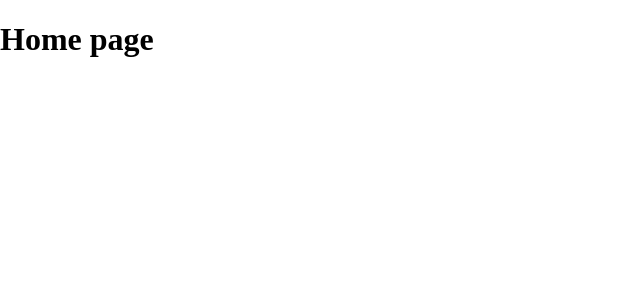
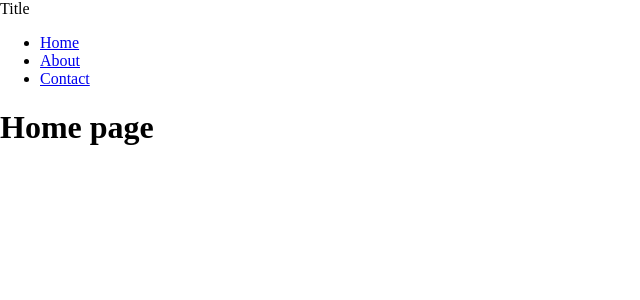
Before and after one commit to Uthaeus/vid-portfolio2, a React (Create React App) app: page / in a window 1280 px wide. Shown: the top 300 px of the page, without its empty margins (0-640 px from the left). Built offline with nearby package versions, Linux system fonts and the light colour scheme.

Commit message:
created about and contact pages, created main navigation component and imported to root layout

```diff
--- /dev/null
+++ b/src/components/MainNavigation.js
@@ -0,0 +1,24 @@
+import { NavLink } from "react-router-dom";
+
+function MainNavigation() {
+    return (
+        <div>
+            <div>Title</div>
+            <div>
+                <ul>
+                    <li>
+                        <NavLink to='/' end>Home</NavLink>
+                    </li>
+                    <li>
+                        <NavLink to='/about' end>About</NavLink>
+                    </li>
+                    <li>
+                        <NavLink to='/contact' end>Contact</NavLink>
+                    </li>
+                </ul>
+            </div>
+        </div>
+    );
+}
+
+export default MainNavigation;
--- /dev/null
+++ b/src/pages/About.js
@@ -0,0 +1,9 @@
+
+
+function AboutPage() {
+    return (
+        <h1>About Page</h1>
+    );
+}
+
+export default AboutPage;
--- /dev/null
+++ b/src/pages/Contact.js
@@ -0,0 +1,9 @@
+
+
+function ContactPage() {
+    return (
+        <h1>Contact Page</h1>
+    );
+}
+
+export default ContactPage;
--- a/src/pages/Root.js
+++ b/src/pages/Root.js
@@ -1,9 +1,17 @@
 import { Outlet } from "react-router-dom";
+
+import MainNavigation from "../components/MainNavigation";
 
 function RootLayout() {
     return (
-        <div className="container">
-            <Outlet />
+        <div className="root-container">
+            <div className="root-column-one">
+                <MainNavigation />
+            </div>
+            <div className="root-column-two">
+                <Outlet />
+            </div>
+            <div className="root-column-three" />
         </div>
     );
 }
--- a/src/styles/base.scss
+++ b/src/styles/base.scss
@@ -2,7 +2,7 @@ body {
     margin: 0
 }
 
-.container {
+.root-container {
     width: 100%;
     height: 100vh
 }
```
Also changed, not shown: src/App.js (+11 -0 lines).
